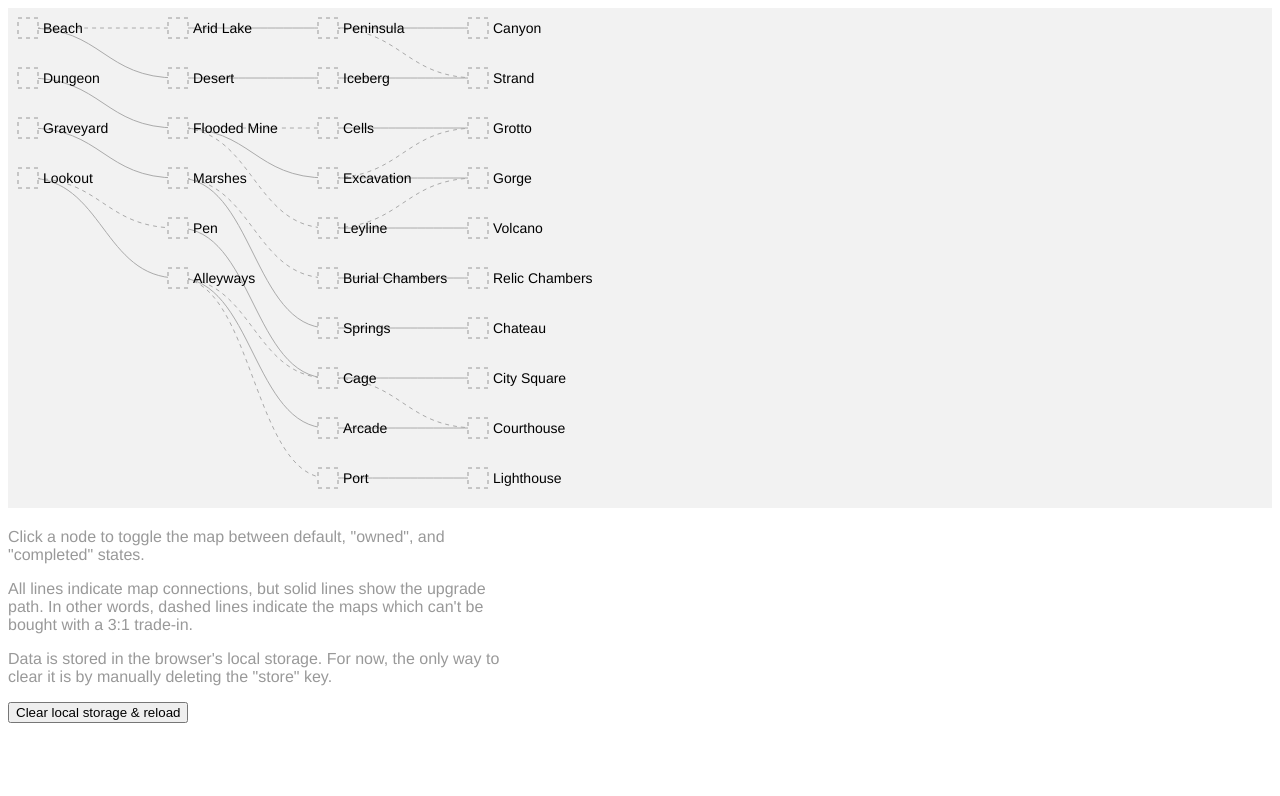
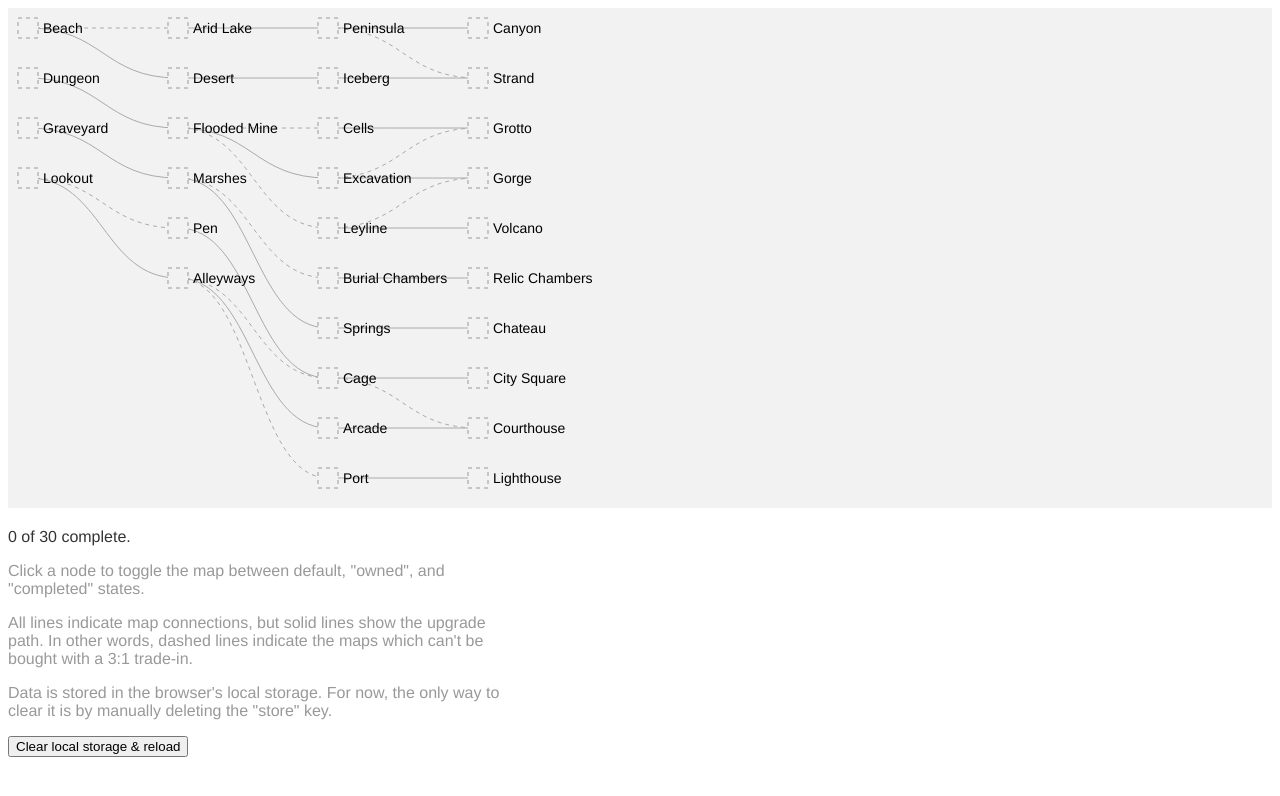
Before and after one commit to mniebling/patrocles, a Vue app: page / in a window 1280 px wide. Shown: the top 796 px of the page. Built offline with nearby package versions, Linux system fonts and the light colour scheme.

Commit message:
Add completed count

```diff
--- a/src/app.vue
+++ b/src/app.vue
@@ -24,6 +24,7 @@
   </svg>
 
   <div class="legend">
+    <p class="count">{{ completedMapsCount }} of 30 complete.</p>
     <p>Click a node to toggle the map between default, "owned", and "completed" states.</p>
     <p>All lines indicate map connections, but solid lines show the upgrade path.
       In other words, dashed lines indicate the maps which can't be bought with
@@ -95,16 +96,8 @@ export default {
   name: 'app',
   store,
   computed: {
-    nodes() {
-      return this.$store.state.maps.map(map => {
-        return {
-          ...map,
-          className: getClassNameForMap(map),
-          style: {
-            transform: getTransformForMap(map)
-          }
-        }
-      })
+    completedMapsCount() {
+      return this.$store.getters.completedMapsCount
     },
     links() {
       const links = []
@@ -121,6 +114,17 @@ export default {
       })
 
       return links
+    },
+    nodes() {
+      return this.$store.state.maps.map(map => {
+        return {
+          ...map,
+          className: getClassNameForMap(map),
+          style: {
+            transform: getTransformForMap(map)
+          }
+        }
+      })
     }
   },
   methods: {
@@ -184,4 +188,7 @@ rect.is-completed {
   color: #999;
   max-width: 500px;
 }
+.count {
+  color: #333;
+}
 </style>
--- /dev/null
+++ b/src/store/getters.ts
@@ -0,0 +1,6 @@
+import { RootState } from './store'
+
+
+export function completedMapsCount(state: RootState) {
+  return state.maps.filter(m => m.completed).length
+}
--- a/src/store/map-data.ts
+++ b/src/store/map-data.ts
@@ -269,7 +269,7 @@ export const maps: App.Map[] = [
   , completed: false
   , owned: false
   }
-, { id: 24
+, { id: 25
   , name: 'Volcano'
   , tier: 4
   , numberInTier: 5
@@ -277,7 +277,7 @@ export const maps: App.Map[] = [
   , completed: false
   , owned: false
   }
-, { id: 25
+, { id: 26
   , name: 'Relic Chambers'
   , tier: 4
   , numberInTier: 6
@@ -285,7 +285,7 @@ export const maps: App.Map[] = [
   , completed: false
   , owned: false
   }
-, { id: 26
+, { id: 27
   , name: 'Chateau'
   , tier: 4
   , numberInTier: 7
@@ -293,7 +293,7 @@ export const maps: App.Map[] = [
   , completed: false
   , owned: false
   }
-, { id: 27
+, { id: 28
   , name: 'City Square'
   , tier: 4
   , numberInTier: 8
@@ -301,7 +301,7 @@ export const maps: App.Map[] = [
   , completed: false
   , owned: false
   }
-, { id: 28
+, { id: 29
   , name: 'Courthouse'
   , tier: 4
   , numberInTier: 9
@@ -309,7 +309,7 @@ export const maps: App.Map[] = [
   , completed: false
   , owned: false
   }
-, { id: 29
+, { id: 30
   , name: 'Lighthouse'
   , tier: 4
   , numberInTier: 10
--- a/src/store/store.ts
+++ b/src/store/store.ts
@@ -2,6 +2,7 @@ import Vue from 'vue'
 import Vuex, { StoreOptions } from 'vuex'
 
 import { maps } from './map-data'
+import { completedMapsCount } from './getters'
 import { acquireMap, clearMap, completeMap, initializeStore } from './mutations'
 
 Vue.use(Vuex)
@@ -14,6 +15,9 @@ const store: StoreOptions<RootState> = {
   state: {
     maps
   },
+  getters: {
+    completedMapsCount
+  },
   mutations: {
     acquireMap,
     clearMap,
```
